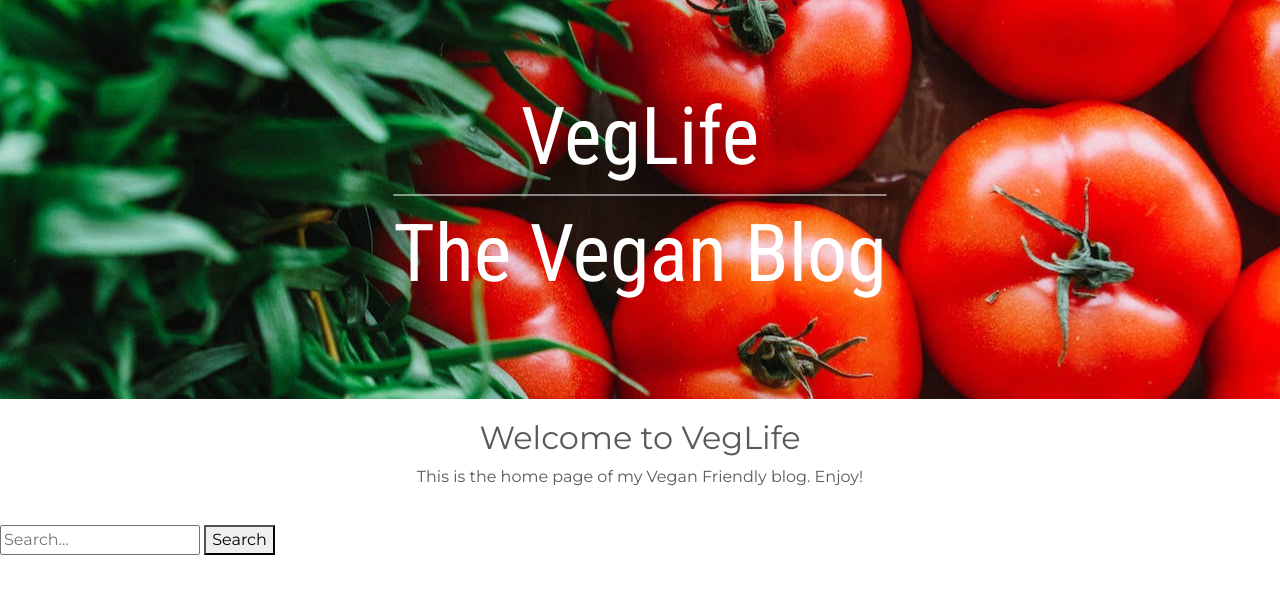
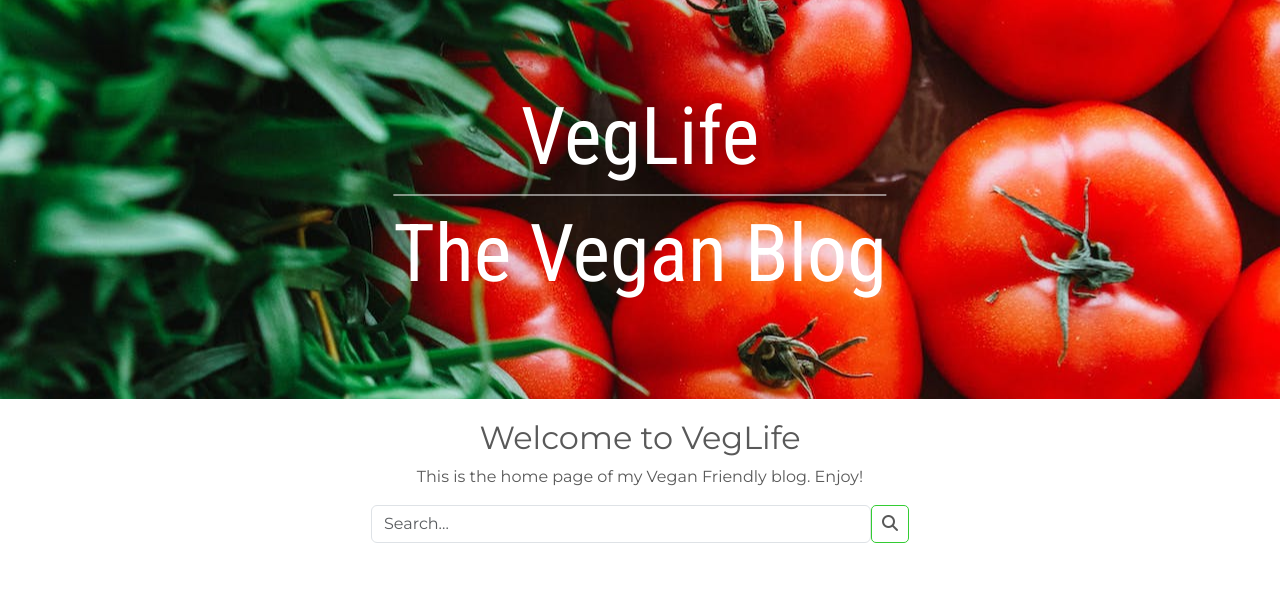
Before and after one commit to Sean-OBrien95/veg-life, a Django app: page / in a window 1280 px wide. Shown: the part 102-707 px from the top of the page. Run offline with Django 3.2, Linux system fonts and the light colour scheme; data that the repository does not hold is empty; parts of the project's set-up code (start-up, migrations or seed data) failed here and were passed over; some libraries are stand-ins or nearby versions.

Commit message:
Atyled search bar area

```diff
--- a/static/css/style.css
+++ b/static/css/style.css
@@ -56,7 +56,7 @@ h1 {
 
 #welcome {
     text-align: center;
-    padding: 20px;
+    margin-top: 20px;
 }
 
 .card-title {
@@ -137,3 +137,26 @@ h1 {
     color: white;
     cursor: pointer;
 }
+
+.btn-search {
+    padding: 5px 10px;
+        background-color: white;
+        color: #595959;
+        border: 1px solid #33cc33;
+        border-radius: 5px;
+        transition-duration: 0.3s;
+}
+
+.btn-search:hover {
+    background-color: #33cc33;
+    color: white;
+    cursor: pointer;
+}
+
+.search-bar {
+    width: 500px;
+}
+
+#search-area {
+    margin-bottom: 10px;
+}
--- a/templates/index.html
+++ b/templates/index.html
@@ -12,10 +12,14 @@
     <p>This is the home page of my Vegan Friendly blog. Enjoy!</p>
   </div>
 </div>
-<form method="GET" action="{% url 'post_list' %}">
-    <input type="text" name="q" placeholder="Search...">
-    <button type="submit">Search</button>
-</form>
+<div class="text-center" id="search-area">
+    <form method="GET" action="{% url 'post_list' %}" class="d-inline-flex">
+        <input type="text" name="q" class="form-control col-md-10 mr-2 search-bar" placeholder="Search...">
+        <button type="submit" class="btn my-2 my-sm-0 btn-search">
+            <i class="fa-solid fa-magnifying-glass"></i>
+        </button>
+    </form>
+</div>
 {% if user.is_superuser %}
 <div class="row">
     <div class="col-md-6 text-center">
```
